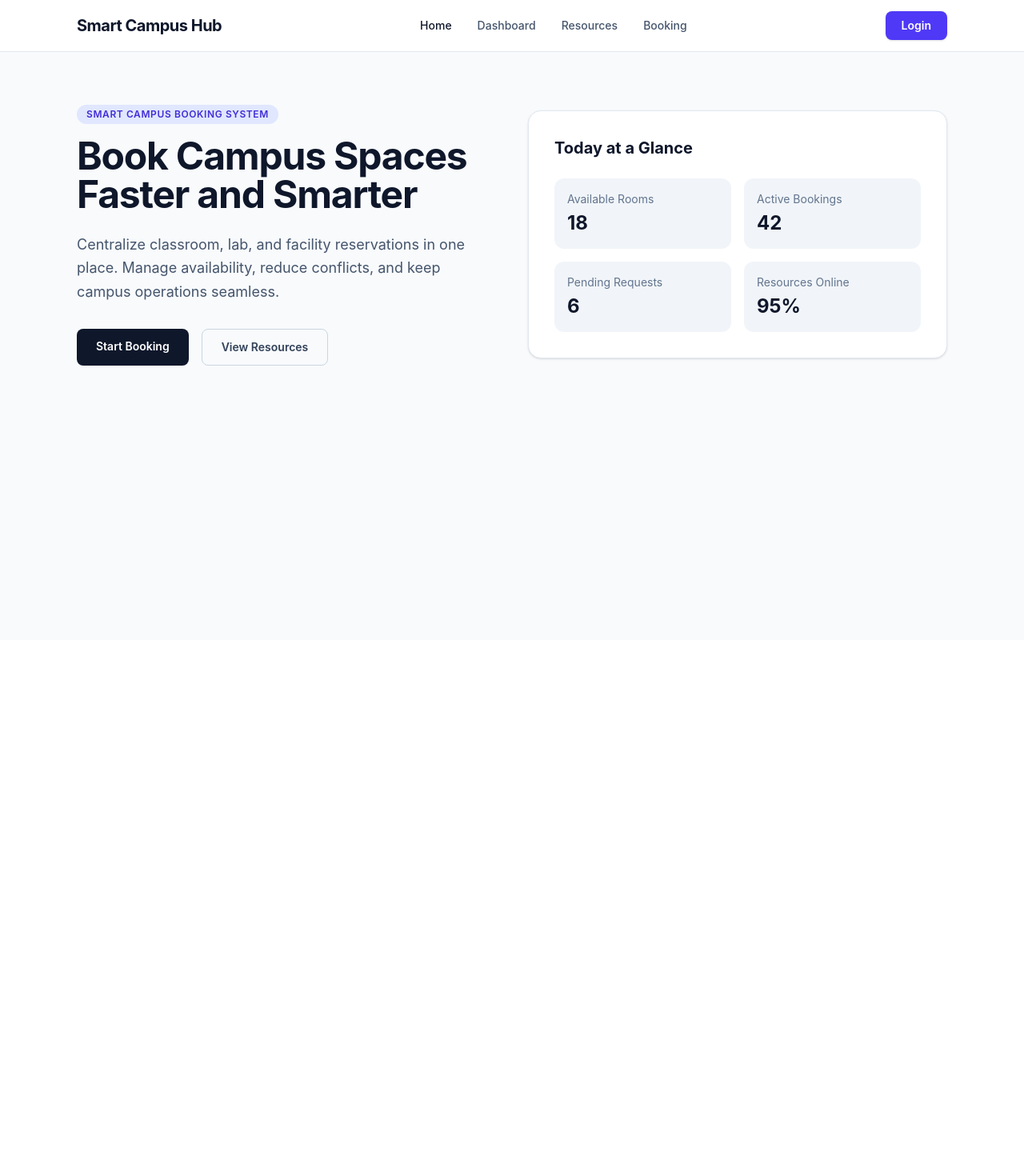
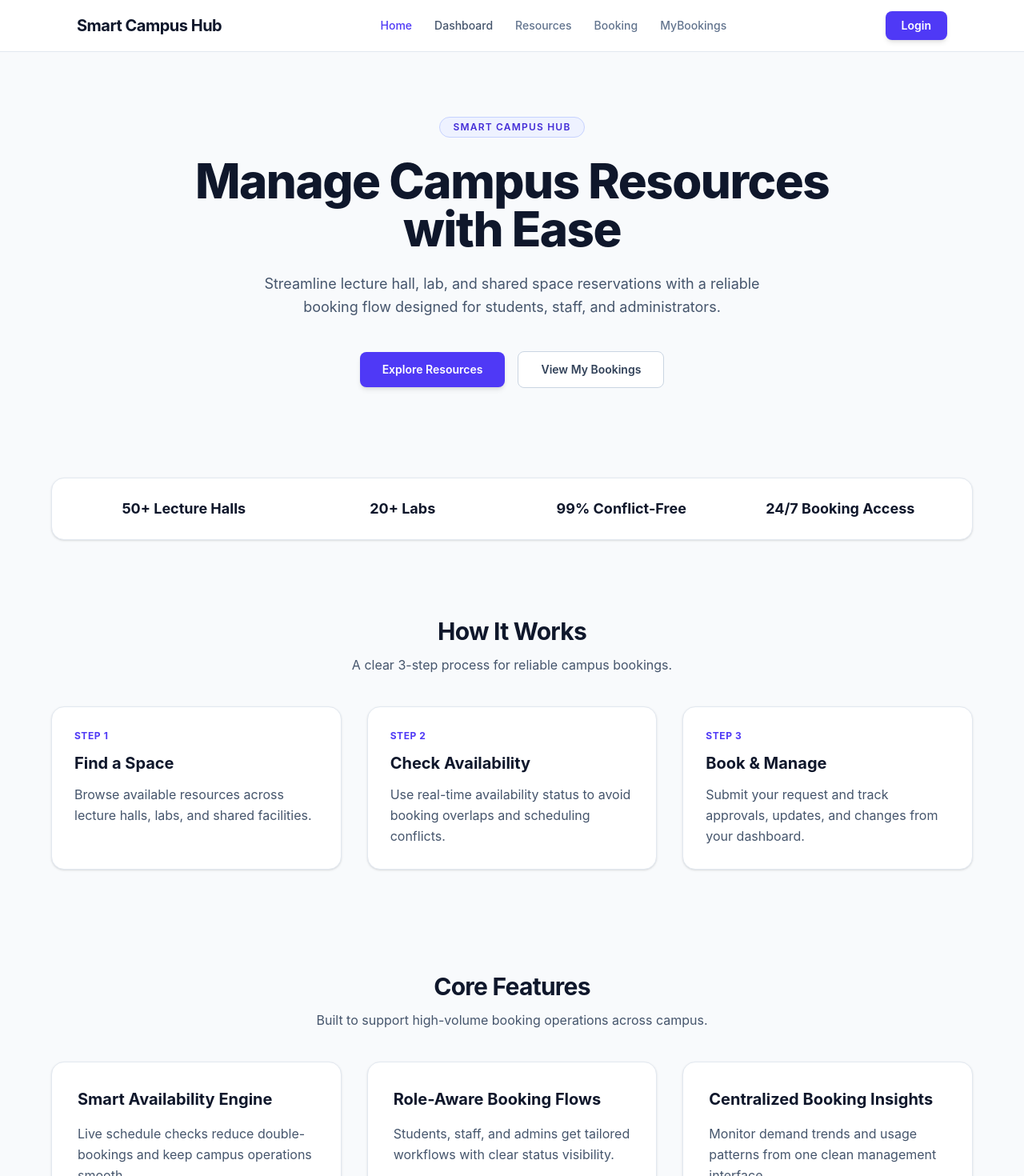
Before and after one commit to hirusha-03/it3030-paf-2026-smart-campus, a React (Vite) app in the folder frontend/smart-campus/: page / in a window 1280 px wide. Shown: the top 1470 px of the page at 80% size. Before the commit the page ends 800 px from the top, so only its background shows below. Built offline with nearby package versions, Linux system fonts and the light colour scheme.

Commit message:
HomePage Updated

```diff
--- a/frontend/smart-campus/src/components/Navbar.jsx
+++ b/frontend/smart-campus/src/components/Navbar.jsx
@@ -3,44 +3,44 @@ import { NavLink } from 'react-router-dom';
 const navLinks = [
   { label: 'Home', to: '/' },
   { label: 'Dashboard', to: '/dashboard' },
-  { label: 'Resources', href: '#' },
-  { label: 'Booking', to: '/tickets' },
+  { label: 'Resources' },
+  { label: 'Booking' }, // Temporary shortcut until the resource selection flow is finished.
+  { label: 'MyBookings' },
 ];
 
 const Navbar = () => {
   return (
-    <nav className="w-full border-b border-slate-200 bg-white/90 backdrop-blur-sm">
+    <nav className="w-full border-b border-slate-200 bg-white/95 backdrop-blur-sm">
       <div className="mx-auto flex h-16 w-full max-w-6xl items-center justify-between px-4 sm:px-6 lg:px-8">
         <div className="text-lg font-bold tracking-tight text-slate-900 sm:text-xl">
           Smart Campus Hub
         </div>
 
-        <div className="hidden items-center gap-8 md:flex">
+        <div className="hidden items-center gap-7 md:flex">
           {navLinks.map((link) => {
-            if (link.href) {
+            if (link.to) {
               return (
-                <a
+                <NavLink
                   key={link.label}
-                  href={link.href}
-                  className="text-sm font-medium text-slate-600 transition-colors hover:text-slate-900"
+                  to={link.to}
+                  className={({ isActive }) =>
+                    `text-sm font-medium transition-colors hover:text-indigo-600 ${
+                      isActive ? 'text-indigo-600' : 'text-slate-600'
+                    }`
+                  }
                 >
                   {link.label}
-                </a>
+                </NavLink>
               );
             }
 
             return (
-              <NavLink
+              <span
                 key={link.label}
-                to={link.to}
-                className={({ isActive }) =>
-                  `text-sm font-medium transition-colors hover:text-slate-900 ${
-                    isActive ? 'text-slate-900' : 'text-slate-600'
-                  }`
-                }
+                className="text-sm font-medium text-slate-500"
               >
                 {link.label}
-              </NavLink>
+              </span>
             );
           })}
         </div>
@@ -48,7 +48,7 @@ const Navbar = () => {
         {/* This button will later trigger the OAuth 2.0 login flow required for the assignment. */}
         <button
           type="button"
-          className="rounded-lg bg-indigo-600 px-5 py-2 text-sm font-semibold text-white shadow-sm transition hover:bg-indigo-500 focus:outline-none focus:ring-2 focus:ring-indigo-500 focus:ring-offset-2"
+          className="rounded-lg bg-indigo-600 px-5 py-2 text-sm font-semibold text-white shadow-md transition hover:bg-indigo-500 hover:shadow-lg focus:outline-none focus:ring-2 focus:ring-indigo-500 focus:ring-offset-2"
         >
           Login
         </button>
--- a/frontend/smart-campus/src/pages/HomePage.jsx
+++ b/frontend/smart-campus/src/pages/HomePage.jsx
@@ -1,62 +1,132 @@
 import Navbar from '../components/Navbar';
+import Footer from '../components/Footer';
 
 const HomePage = () => {
+  const quickStats = [
+    '50+ Lecture Halls',
+    '20+ Labs',
+    '99% Conflict-Free',
+    '24/7 Booking Access',
+  ];
+
+  const steps = [
+    {
+      title: 'Find a Space',
+      description: 'Browse available resources across lecture halls, labs, and shared facilities.',
+    },
+    {
+      title: 'Check Availability',
+      description: 'Use real-time availability status to avoid booking overlaps and scheduling conflicts.',
+    },
+    {
+      title: 'Book & Manage',
+      description: 'Submit your request and track approvals, updates, and changes from your dashboard.',
+    },
+  ];
+
+  const features = [
+    {
+      title: 'Smart Availability Engine',
+      description: 'Live schedule checks reduce double-bookings and keep campus operations smooth.',
+    },
+    {
+      title: 'Role-Aware Booking Flows',
+      description: 'Students, staff, and admins get tailored workflows with clear status visibility.',
+    },
+    {
+      title: 'Centralized Booking Insights',
+      description: 'Monitor demand trends and usage patterns from one clean management interface.',
+    },
+  ];
+
   return (
-    <div className="min-h-screen bg-slate-50 text-slate-900">
+    <div className="min-h-screen bg-slate-50 text-slate-900 flex flex-col">
       <Navbar />
 
-      <main className="mx-auto flex w-full max-w-6xl flex-col gap-16 px-4 py-16 sm:px-6 lg:px-8">
-        <section className="grid gap-10 lg:grid-cols-2 lg:items-center">
-          <div>
-            <p className="mb-4 inline-flex rounded-full bg-indigo-100 px-3 py-1 text-xs font-semibold uppercase tracking-wider text-indigo-700">
-              Smart Campus Booking System
+      <main className="flex-1">
+        <section className="px-4 py-20 sm:px-6 lg:px-8">
+          <div className="mx-auto max-w-4xl text-center">
+            <p className="inline-flex rounded-full border border-indigo-200 bg-indigo-50 px-4 py-1 text-xs font-semibold uppercase tracking-widest text-indigo-700">
+              Smart Campus Hub
             </p>
-            <h1 className="text-4xl font-bold tracking-tight text-slate-900 sm:text-5xl">
-              Book Campus Spaces Faster and Smarter
+            <h1 className="mt-6 text-4xl font-extrabold tracking-tight text-slate-900 sm:text-5xl lg:text-6xl">
+              Manage Campus Resources with Ease
             </h1>
-            <p className="mt-6 max-w-xl text-lg leading-relaxed text-slate-600">
-              Centralize classroom, lab, and facility reservations in one place.
-              Manage availability, reduce conflicts, and keep campus operations seamless.
+            <p className="mx-auto mt-6 max-w-2xl text-lg leading-relaxed text-slate-600">
+              Streamline lecture hall, lab, and shared space reservations with a reliable booking
+              flow designed for students, staff, and administrators.
             </p>
-            <div className="mt-8 flex flex-wrap gap-4">
+            <div className="mt-10 flex flex-wrap items-center justify-center gap-4">
               <a
                 href="#"
-                className="rounded-lg bg-slate-900 px-6 py-3 text-sm font-semibold text-white transition hover:bg-slate-800"
+                className="rounded-lg bg-indigo-600 px-7 py-3 text-sm font-semibold text-white shadow-md transition hover:bg-indigo-500"
               >
-                Start Booking
+                Explore Resources
               </a>
               <a
-                href="#"
-                className="rounded-lg border border-slate-300 px-6 py-3 text-sm font-semibold text-slate-700 transition hover:bg-white"
+                href="/dashboard"
+                className="rounded-lg border border-slate-300 bg-white px-7 py-3 text-sm font-semibold text-slate-700 transition hover:border-slate-400 hover:text-slate-900"
               >
-                View Resources
+                View My Bookings
               </a>
             </div>
           </div>
+        </section>
 
-          <div className="rounded-2xl border border-slate-200 bg-white p-8 shadow-sm">
-            <h2 className="text-xl font-bold text-slate-900">Today at a Glance</h2>
-            <div className="mt-6 grid gap-4 sm:grid-cols-2">
-              <div className="rounded-xl bg-slate-100 p-4">
-                <p className="text-sm text-slate-500">Available Rooms</p>
-                <p className="mt-1 text-2xl font-bold text-slate-900">18</p>
-              </div>
-              <div className="rounded-xl bg-slate-100 p-4">
-                <p className="text-sm text-slate-500">Active Bookings</p>
-                <p className="mt-1 text-2xl font-bold text-slate-900">42</p>
-              </div>
-              <div className="rounded-xl bg-slate-100 p-4">
-                <p className="text-sm text-slate-500">Pending Requests</p>
-                <p className="mt-1 text-2xl font-bold text-slate-900">6</p>
-              </div>
-              <div className="rounded-xl bg-slate-100 p-4">
-                <p className="text-sm text-slate-500">Resources Online</p>
-                <p className="mt-1 text-2xl font-bold text-slate-900">95%</p>
-              </div>
+        <section className="px-4 py-8 sm:px-6 lg:px-8">
+          <div className="mx-auto max-w-6xl rounded-2xl border border-slate-200 bg-white px-6 py-6 shadow-sm sm:px-10">
+            <div className="grid gap-6 text-center sm:grid-cols-2 lg:grid-cols-4">
+              {quickStats.map((stat) => (
+                <div key={stat}>
+                  <p className="text-lg font-bold text-slate-900">{stat}</p>
+                </div>
+              ))}
+            </div>
+          </div>
+        </section>
+
+        <section className="px-4 py-16 sm:px-6 lg:px-8">
+          <div className="mx-auto max-w-6xl">
+            <div className="mb-10 text-center">
+              <h2 className="text-3xl font-bold tracking-tight text-slate-900">How It Works</h2>
+              <p className="mt-3 text-slate-600">A clear 3-step process for reliable campus bookings.</p>
+            </div>
+
+            <div className="grid gap-8 md:grid-cols-3">
+              {steps.map((step, index) => (
+                <article key={step.title} className="rounded-2xl border border-slate-200 bg-white p-7 shadow-sm">
+                  <p className="text-xs font-bold uppercase tracking-wider text-indigo-600">Step {index + 1}</p>
+                  <h3 className="mt-3 text-xl font-bold text-slate-900">{step.title}</h3>
+                  <p className="mt-3 leading-relaxed text-slate-600">{step.description}</p>
+                </article>
+              ))}
+            </div>
+          </div>
+        </section>
+
+        <section className="px-4 py-16 sm:px-6 lg:px-8">
+          <div className="mx-auto max-w-6xl">
+            <div className="mb-10 text-center">
+              <h2 className="text-3xl font-bold tracking-tight text-slate-900">Core Features</h2>
+              <p className="mt-3 text-slate-600">Built to support high-volume booking operations across campus.</p>
+            </div>
+
+            <div className="grid gap-8 md:grid-cols-3">
+              {features.map((feature) => (
+                <article
+                  key={feature.title}
+                  className="rounded-2xl border border-slate-200 bg-white p-8 shadow-sm transition hover:shadow-lg"
+                >
+                  <h3 className="text-xl font-bold text-slate-900">{feature.title}</h3>
+                  <p className="mt-4 leading-relaxed text-slate-600">{feature.description}</p>
+                </article>
+              ))}
             </div>
           </div>
         </section>
       </main>
+
+      <Footer />
     </div>
   );
 };
```
